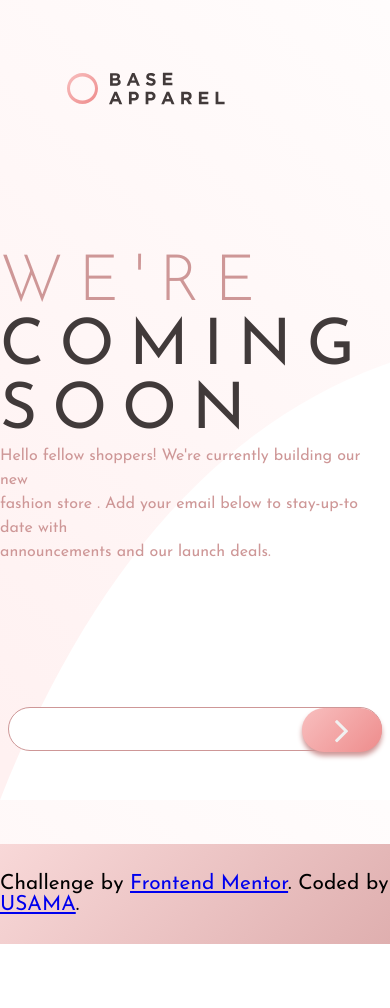
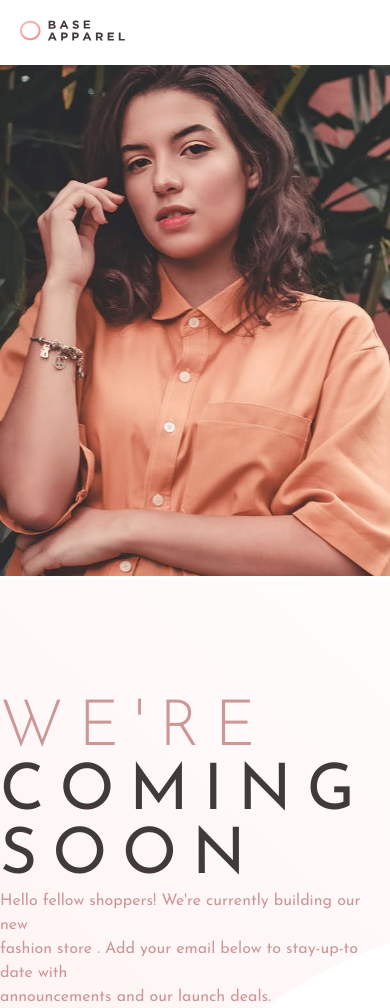
Before and after one commit to usamakhangt4/base-apparel-coming-soon-master, a plain HTML site: page index.html in a window 390 px wide. Shown: the top 1008 px of the page. Before the commit the page ends 944 px from the top, so only its background shows below. Drawn offline with Linux system fonts and the light colour scheme.

Commit message:
final commit

```diff
--- a/index.html
+++ b/index.html
@@ -15,8 +15,11 @@
 </head>
 
 <body>
+  <div class="logoMobile"><img src="./images/logo.svg" alt="logo"></div>
 
+  <div class="heroMobile"><img src="./images/hero-desktop.jpg" alt="cute girl"></div>
   <div class="container">
+
     <div class="content">
       <div class="logo"><img src="./images/logo.svg" alt="logo"></div>
       <div>
@@ -37,7 +40,6 @@
       </div>
     </div>
     <div class="heroDesktop"><img src="./images/hero-desktop.jpg" alt="cute girl"></div>
-    <div class="heroMobile"><img src="./images/hero-desktop.jpg" alt="cute girl"></div>
   </div>
 
 
--- a/styles/styles.scss
+++ b/styles/styles.scss
@@ -49,9 +49,6 @@ body {
       width: 100%;
       height: 100%;
     }
-  }
-  .heroMobile {
-    display: none;
   }
 }
 form {
@@ -105,12 +102,36 @@ footer {
   align-items: center;
   font-size: 1.3em;
 }
-
-@media (max-width: 1000px) {
+.heroMobile {
+  display: none;
+}
+.logoMobile {
+  display: none;
+}
+@media (max-width: 800px) {
   .heroMobile {
-    display: inline;
+    display: block;
+    img {
+      background-size: cover;
+      background-repeat: no-repeat;
+      width: 100%;
+      height: 100%;
+    }
   }
   .heroDesktop {
     display: none;
   }
+  .logo {
+    display: none;
+  }
+  .logoMobile {
+    display: block;
+    padding: 5%;
+    img {
+      background-size: cover;
+      background-repeat: no-repeat;
+      width: 30%;
+      height: 100%;
+    }
+  }
 }
```
Also changed, not shown: styles/styles.css, 1 other file.
